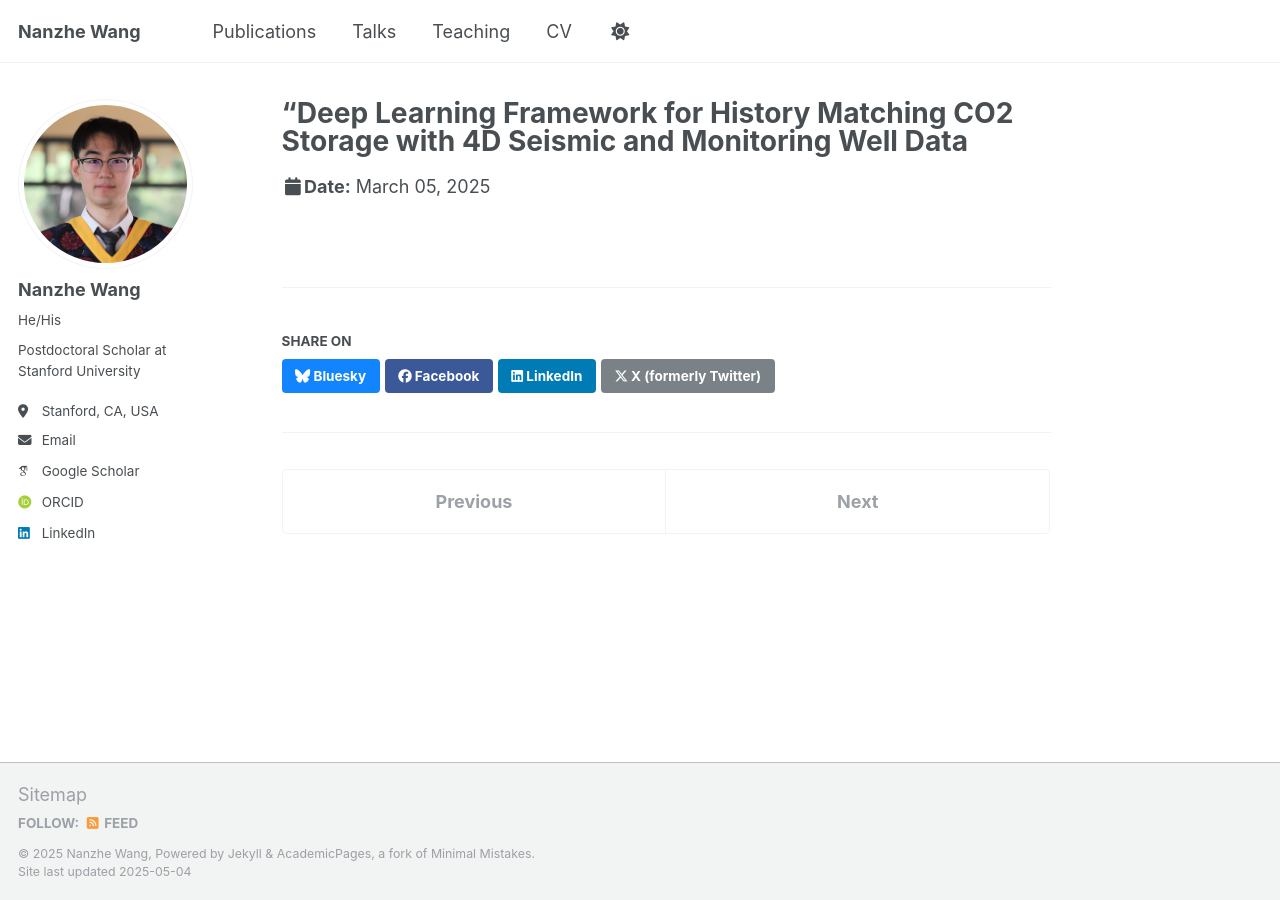
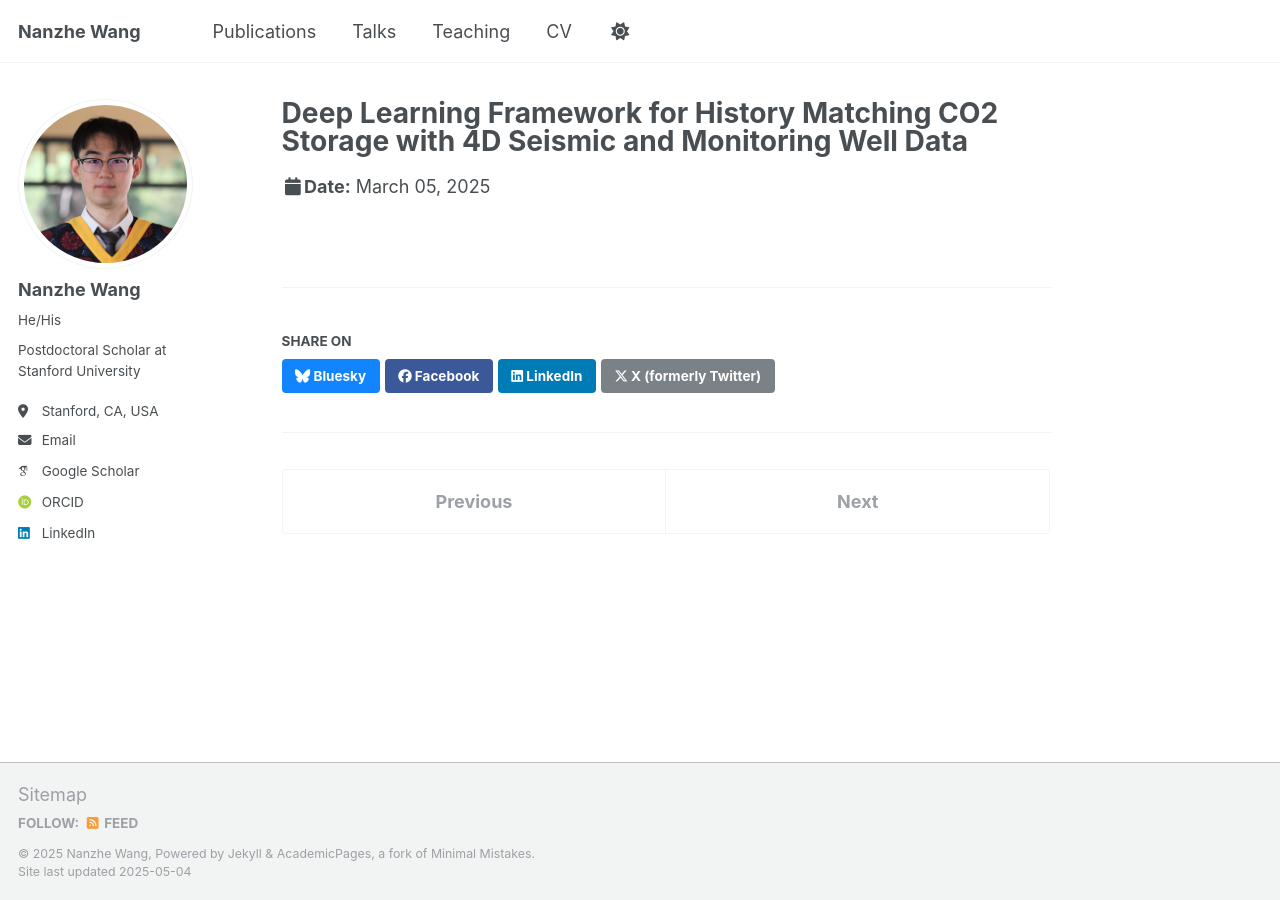
Before and after one commit to NanzheWang/nanzhewang.github.io, a Jekyll site: the page built from _talks/2025-03-talk-siam.md, in a window 1280 px wide. Built offline with Jekyll 4.4.1, drawn with Linux system fonts in a browser that asks for light colours; some web fonts are replaced.

```diff
--- a/_talks/2025-03-talk-siam.md
+++ b/_talks/2025-03-talk-siam.md
@@ -1,5 +1,5 @@
 ---
-title: "“Deep Learning Framework for History Matching CO2 Storage with 4D Seismic and Monitoring Well Data"
+title: "Deep Learning Framework for History Matching CO2 Storage with 4D Seismic and Monitoring Well Data"
 collection: talks
 type: "Talk"
 permalink: /talks/2025-03-talk-siam
```
